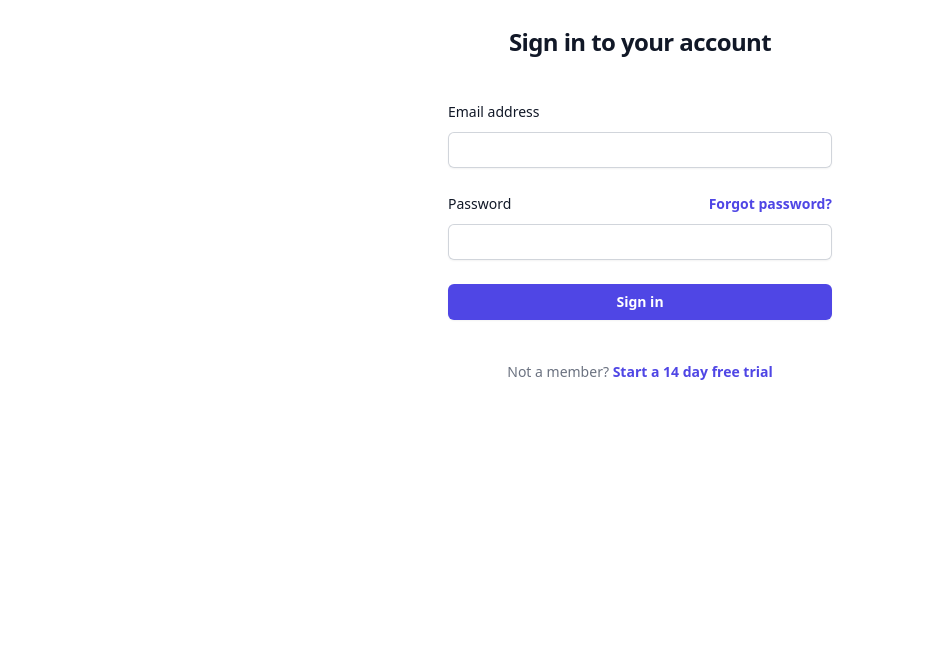
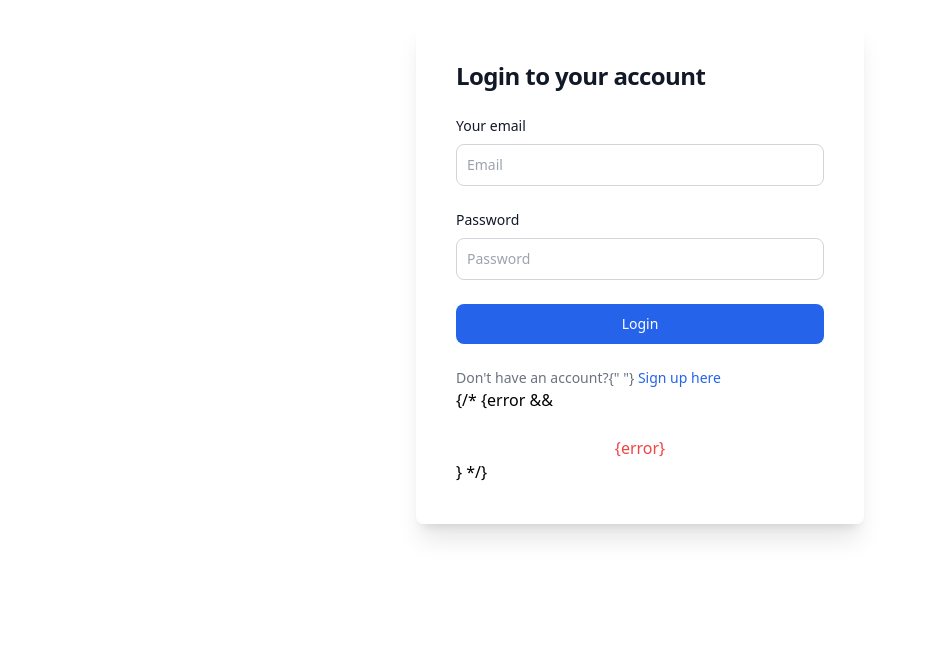
Before and after one commit to VizStats/verification_form, a plain HTML site: page index.html in a window 1280 px wide. Shown: the part 140-800 px from the top of the page, without its empty margins (0-925 px from the left). Drawn offline with nearby package versions, Linux system fonts and the light colour scheme.

Commit message:
add html files

```diff
--- a/index.html
+++ b/index.html
@@ -1,53 +1,75 @@
 <!DOCTYPE html>
 <html lang="en">
-<head>
-    <meta charset="UTF-8">
-    <meta name="viewport" content="width=device-width, initial-scale=1.0">
+  <head>
+    <meta charset="UTF-8" />
+    <meta name="viewport" content="width=device-width, initial-scale=1.0" />
     <title>Document</title>
     <script src="https://cdn.tailwindcss.com"></script>
-</head>
-<body>
-    <div><h1 class="text-3xl font-bold underline">
-        Hello world!
-      </h1></div>
-
-      <div class="flex min-h-full flex-col justify-center px-6 py-12 lg:px-8">
-        <div class="sm:mx-auto sm:w-full sm:max-w-sm">
-          <img class="mx-auto h-10 w-auto" src="https://tailwindui.com/img/logos/mark.svg?color=indigo&shade=600" alt="Your Company">
-          <h2 class="mt-10 text-center text-2xl font-bold leading-9 tracking-tight text-gray-900">Sign in to your account</h2>
-        </div>
-
-        <div class="mt-10 sm:mx-auto sm:w-full sm:max-w-sm">
-          <form class="space-y-6" action="#" method="POST">
+  </head>
+  <body>
+    <div class="flex flex-col items-center justify-center w-full h-screen">
+      <a href="/form.html">
+        <img src="vizstats.svg" alt="Viz Stats Icon" />
+      </a>
+      <div
+        class="bg-white/50 rounded-lg shadow-xl flex flex-col items-center justify-center w-full max-w-md p-2 mx-auto my-6 dark:bg-white/10"
+      >
+        <div class="w-full p-6 space-y-4 md:space-y-6 sm:p-8">
+          <h1
+            class="text-xl font-semibold text-left tracking-tight text-gray-900 md:text-2xl dark:text-white"
+          >
+            Login to your account
+          </h1>
+          <form class="space-y-4 md:space-y-6">
             <div>
-              <label for="email" class="block text-sm font-medium leading-6 text-gray-900">Email address</label>
-              <div class="mt-2">
-                <input id="email" name="email" type="email" autocomplete="email" required class="block w-full rounded-md border-0 py-1.5 text-gray-900 shadow-sm ring-1 ring-inset ring-gray-300 placeholder:text-gray-400 focus:ring-2 focus:ring-inset focus:ring-indigo-600 sm:text-sm sm:leading-6">
-              </div>
+              <label
+                class="block mb-2 text-sm font-medium text-gray-900 dark:text-white"
+              >
+                Your email
+              </label>
+              <input
+                class="bg-white/50 border border-gray-300 text-gray-900 sm:text-sm rounded-lg focus:ring-blue-600 focus:border-blue-600 block w-full p-2.5 dark:bg-white/20 dark:border-white/25 dark:placeholder-white/50 dark:text-white dark:focus:ring-blue-500 dark:focus:border-blue-500"
+                type="email"
+                placeholder="Email"
+                id="email"
+                required
+              />
             </div>
-
             <div>
-              <div class="flex items-center justify-between">
-                <label for="password" class="block text-sm font-medium leading-6 text-gray-900">Password</label>
-                <div class="text-sm">
-                  <a href="#" class="font-semibold text-indigo-600 hover:text-indigo-500">Forgot password?</a>
-                </div>
-              </div>
-              <div class="mt-2">
-                <input id="password" name="password" type="password" autocomplete="current-password" required class="block w-full rounded-md border-0 py-1.5 text-gray-900 shadow-sm ring-1 ring-inset ring-gray-300 placeholder:text-gray-400 focus:ring-2 focus:ring-inset focus:ring-indigo-600 sm:text-sm sm:leading-6">
-              </div>
+              <label
+                class="block mb-2 text-sm font-medium text-gray-900 dark:text-white"
+              >
+                Password
+              </label>
+              <input
+                class="bg-white/50 border border-gray-300 text-gray-900 sm:text-sm rounded-lg focus:ring-blue-600 focus:border-blue-600 block w-full p-2.5 dark:bg-white/20 dark:border-white/25 dark:placeholder-white/50 dark:text-white dark:focus:ring-blue-500 dark:focus:border-blue-500"
+                type="password"
+                placeholder="Password"
+                id="password"
+                required
+              />
             </div>
-
-            <div>
-              <button type="submit" class="flex w-full justify-center rounded-md bg-indigo-600 px-3 py-1.5 text-sm font-semibold leading-6 text-white shadow-sm hover:bg-indigo-500 focus-visible:outline focus-visible:outline-2 focus-visible:outline-offset-2 focus-visible:outline-indigo-600">Sign in</button>
-            </div>
+            <button
+              type="submit"
+              class="w-full text-white bg-blue-600 hover:bg-primary-700 focus:ring-4 focus:outline-none focus:ring-primary-300 font-medium rounded-lg text-sm px-5 py-2.5 text-center dark:bg-primary-600 dark:hover:bg-primary-700 dark:focus:ring-primary-800"
+            >
+              Login
+            </button>
+            <p class="text-sm font-light text-gray-500 dark:text-gray-400">
+              Don't have an account?{" "}
+              <a
+                href="/signup"
+                class="font-medium text-blue-600 hover:underline dark:text-primary-500"
+              >
+                Sign up here
+              </a>
+            </p>
+            {/* {error &&
+            <p class="text-red-500 mt-8 text-center">{error}</p>
+            } */}
           </form>
-
-          <p class="mt-10 text-center text-sm text-gray-500">
-            Not a member?
-            <a href="#" class="font-semibold leading-6 text-indigo-600 hover:text-indigo-500">Start a 14 day free trial</a>
-          </p>
         </div>
       </div>
-</body>
+    </div>
+  </body>
 </html>
```
Also changed, not shown: form.html (added, +92 -0 lines).
